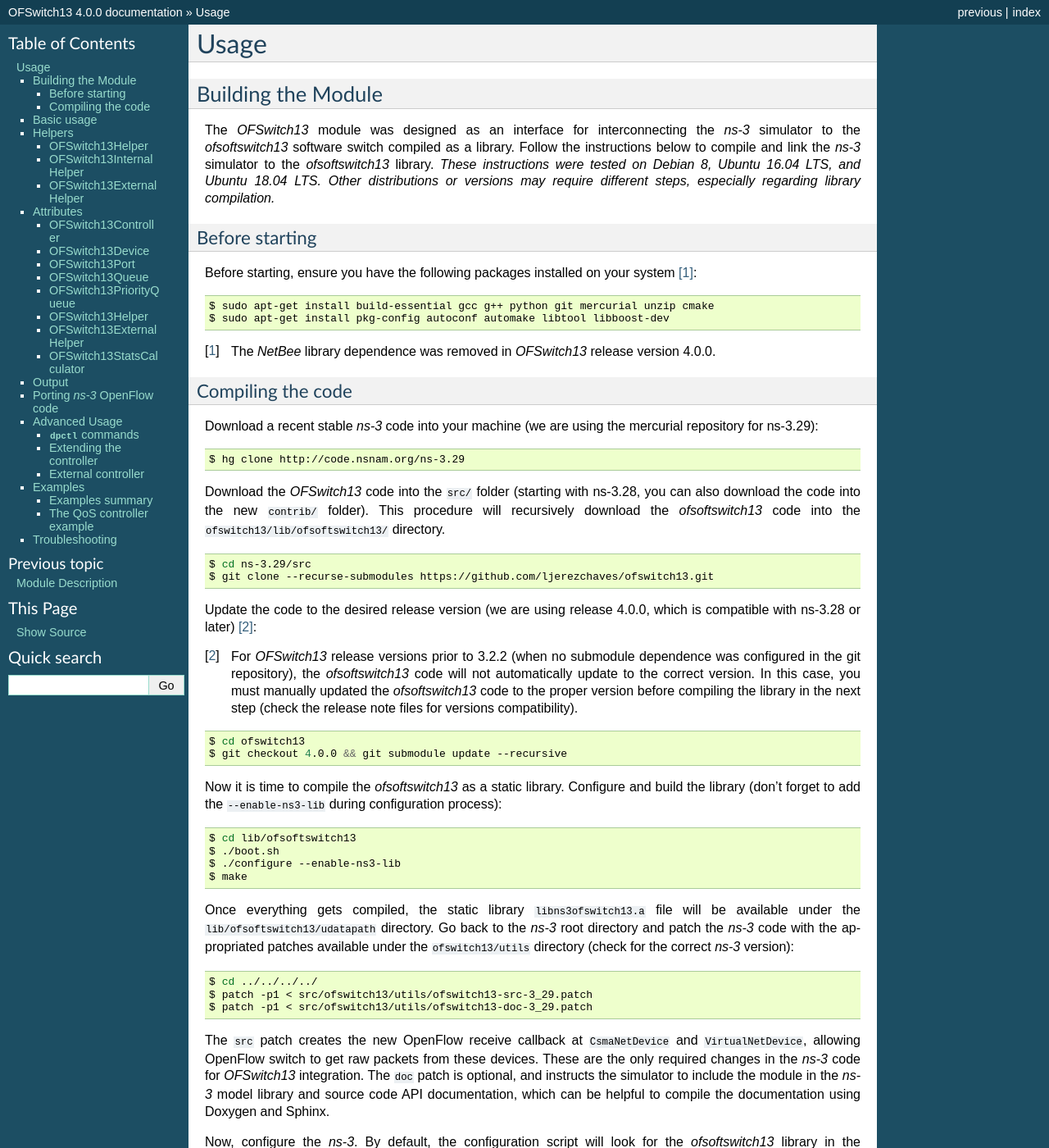
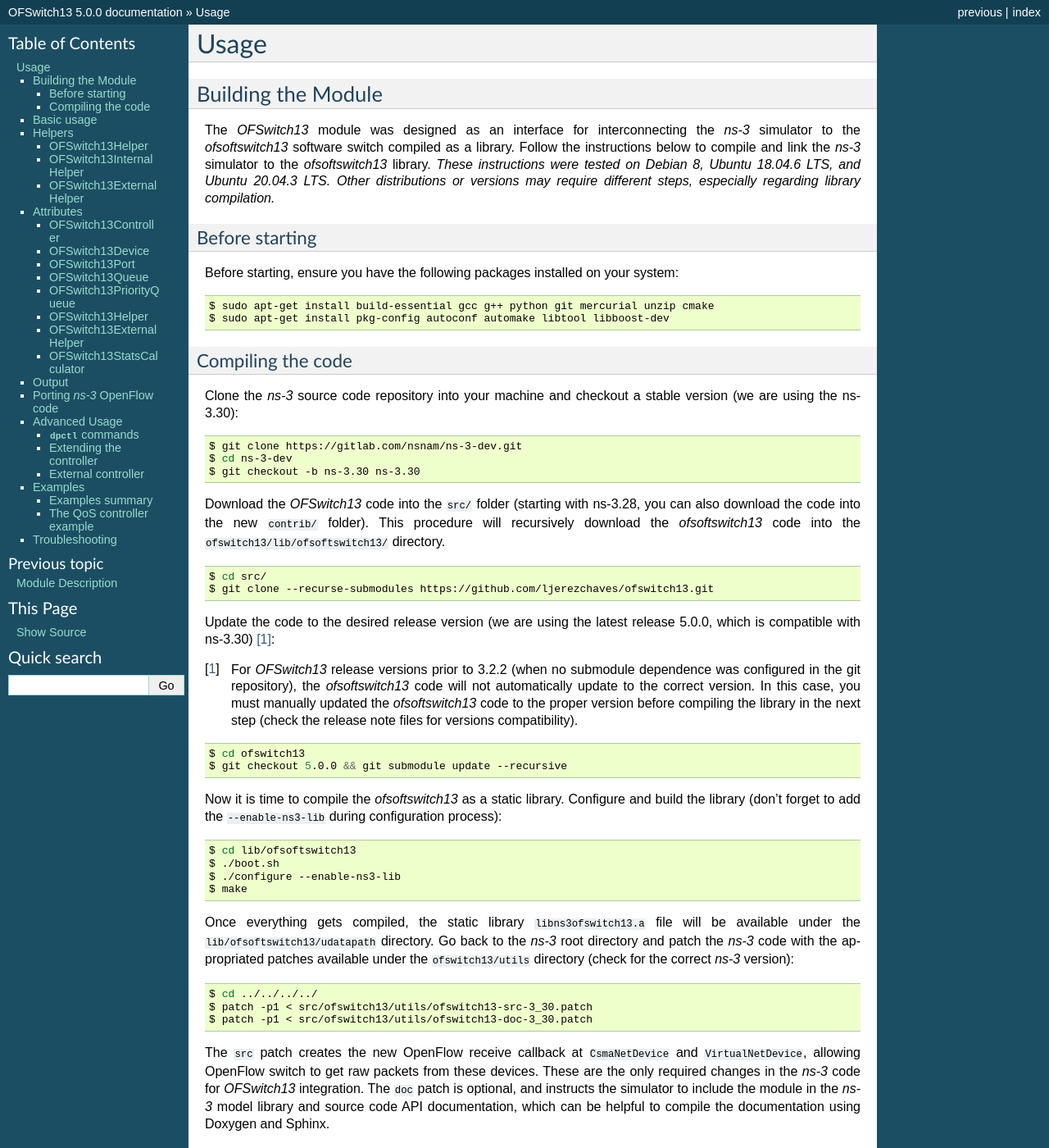
Before and after one commit to ljerezchaves/ofswitch13, a Sphinx documentation site: the page built from doc/source/ofswitch13-usage.rst, in a window 1280 px wide and 1400 px high. Shown: the whole window at 82% size. Built offline with Sphinx 7.4.7, drawn with Linux system fonts in a browser that asks for light colours; formulas are drawn with MathJax 3; some of the changed text lies outside the part shown.

```diff
--- a/doc/source/conf.py
+++ b/doc/source/conf.py
@@ -41,16 +41,16 @@ master_doc = 'ofswitch13'
 
 # General information about the project.
 project = u'OFSwitch13'
-copyright = u'2019 Computer Networks Laboratory'
+copyright = u'2021 Computer Networks Laboratory'
 
 # The version info for the project you're documenting, acts as replacement for
 # |version| and |release|, also used in various other places throughout the
 # built documents.
 #
 # The short X.Y version.
-version = '4.0.0'
+version = '5.0.0'
 # The full version, including alpha/beta/rc tags.
-release = '4.0.0'
+release = '5.0.0'
 
 # The language for content autogenerated by Sphinx. Refer to documentation
 # for a list of supported languages.
--- a/doc/source/ofswitch13-usage.rst
+++ b/doc/source/ofswitch13-usage.rst
@@ -16,33 +16,32 @@ Building the Module
 The |ofs13| module was designed as an interface for interconnecting the |ns3|
 simulator to the |ofslib| software switch compiled as a library. Follow the
 instructions below to compile and link the |ns3| simulator to the |ofslib|
-library. *These instructions were tested on Debian 8, Ubuntu 16.04 LTS, and
-Ubuntu 18.04 LTS. Other distributions or versions may require different steps,
+library. *These instructions were tested on Debian 8, Ubuntu 18.04.6 LTS, and
+Ubuntu 20.04.3 LTS. Other distributions or versions may require different steps,
 especially regarding library compilation.*
 
 Before starting
 ###############
 
 Before starting, ensure you have the following packages installed on your
-system [#f1]_:
+system:
 
 .. code-block:: bash
 
   $ sudo apt-get install build-essential gcc g++ python git mercurial unzip cmake
   $ sudo apt-get install pkg-config autoconf automake libtool libboost-dev
 
-.. [#f1] The *NetBee* library dependence was removed in |ofs13|
-         release version 4.0.0.
-
 Compiling the code
 ##################
 
-Download a recent stable |ns3| code into your machine (we are using the
-mercurial repository for ns-3.29):
+Clone the |ns3| source code repository into your machine and checkout a stable
+version (we are using the ns-3.30):
 
 .. code-block:: bash
 
-  $ hg clone http://code.nsnam.org/ns-3.29
+  $ git clone https://gitlab.com/nsnam/ns-3-dev.git
+  $ cd ns-3-dev
+  $ git checkout -b ns-3.30 ns-3.30
 
 Download the |ofs13| code into the ``src/`` folder (starting with ns-3.28, you
 can also download the code into the new ``contrib/`` folder). This procedure
@@ -51,13 +50,13 @@ will recursively download the |ofslib| code into the
 
 .. code-block:: bash
 
-  $ cd ns-3.29/src
+  $ cd src/
   $ git clone --recurse-submodules https://github.com/ljerezchaves/ofswitch13.git
 
-Update the code to the desired release version (we are using release 4.0.0,
-which is compatible with ns-3.28 or later) [#f2]_:
+Update the code to the desired release version (we are using the latest release
+5.0.0, which is compatible with ns-3.30) [#f1]_:
 
-.. [#f2] For |ofs13| release versions prior to 3.2.2 (when no submodule
+.. [#f1] For |ofs13| release versions prior to 3.2.2 (when no submodule
          dependence was configured in the git repository), the |ofslib| code
          will not automatically update to the correct version. In this case,
          you must manually updated the |ofslib| code to the proper version
@@ -67,7 +66,7 @@ which is compatible with ns-3.28 or later) [#f2]_:
 .. code-block:: bash
 
   $ cd ofswitch13
-  $ git checkout 4.0.0 && git submodule update --recursive
+  $ git checkout 5.0.0 && git submodule update --recursive
 
 Now it is time to compile the |ofslib| as a static library. Configure and
 build the library (don't forget to add the ``--enable-ns3-lib`` during
@@ -89,8 +88,8 @@ correct |ns3| version):
 .. code-block:: bash
 
   $ cd ../../../../
-  $ patch -p1 < src/ofswitch13/utils/ofswitch13-src-3_29.patch
-  $ patch -p1 < src/ofswitch13/utils/ofswitch13-doc-3_29.patch
+  $ patch -p1 < src/ofswitch13/utils/ofswitch13-src-3_30.patch
+  $ patch -p1 < src/ofswitch13/utils/ofswitch13-doc-3_30.patch
 
 The ``src`` patch creates the new OpenFlow receive callback at
 ``CsmaNetDevice`` and ``VirtualNetDevice``, allowing OpenFlow switch to get raw
@@ -653,10 +652,8 @@ controller is running on the local machine at port 6653 (the helper
 automatically sets the IP address). Users can modify the local port number
 setting the ``OFSwitch13ExternalHelper::Port`` attribute.
 
-This example was tested with the Floodlight 1.2 controller
-(http://www.projectfloodlight.org) running on the local machine. Consistent
-behavior was observed once sufficient time elapses (say 3 to 5 minutes) between
-any two executions.
+This example was tested with the Ryu controller (https://ryu-sdn.org) running
+on the local machine.
 
 Examples
 ========
```
Also changed, not shown: doc/source/ofswitch13-description.rst (+8 -9 lines), 1 other file.
